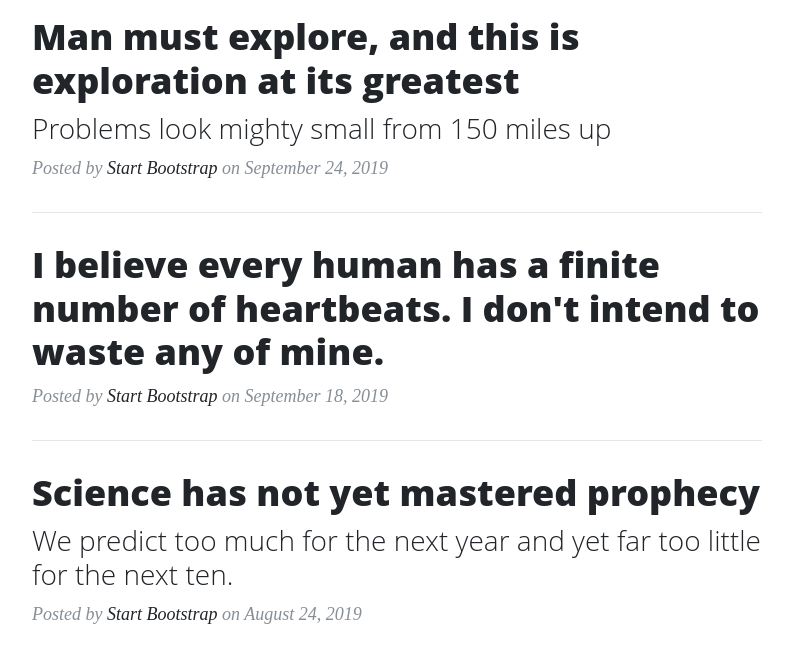
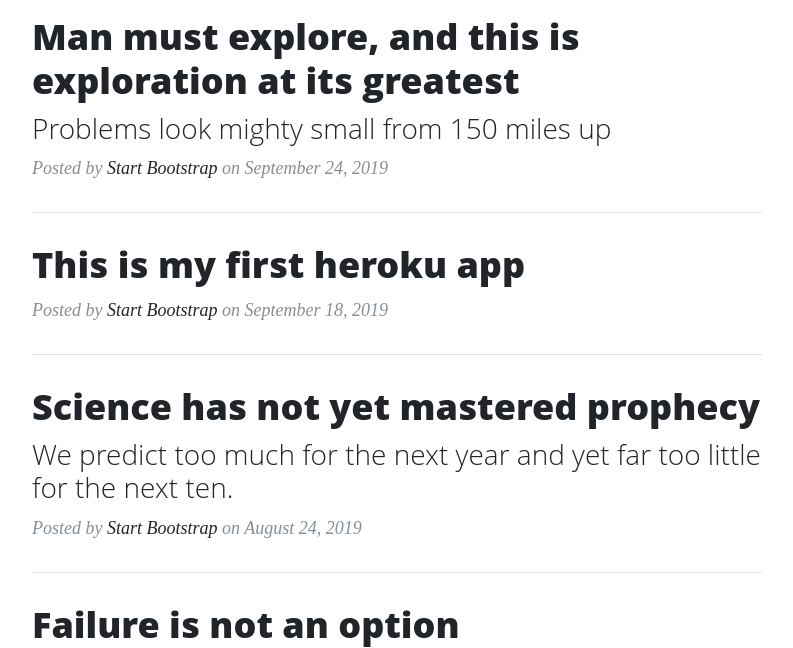
Before and after one commit to CapricornoG/Flask_Framework, a Flask app: page / in a window 1280 px wide. Shown: the part 693-1341 px from the top of the page, without its empty margins (243-1036 px from the left). Run offline with Flask 3, Linux system fonts and the light colour scheme; some libraries are stand-ins or nearby versions.

Commit message:
modify index.html

```diff
--- a/templates/index.html
+++ b/templates/index.html
@@ -19,7 +19,7 @@
             <div class="post-preview">
                 <a href="post.html">
                     <h2 class="post-title">
-                        I believe every human has a finite number of heartbeats. I don't intend to waste any of mine.
+                        This is my first heroku app
                     </h2>
                 </a>
                 <p class="post-meta">Posted by
```
